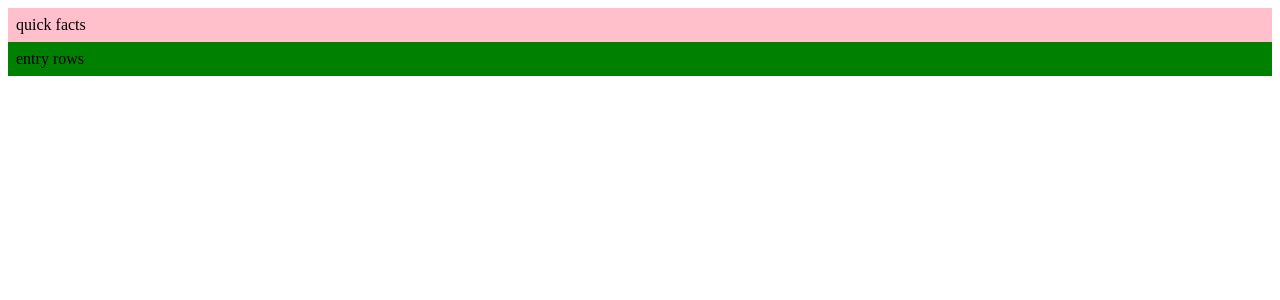
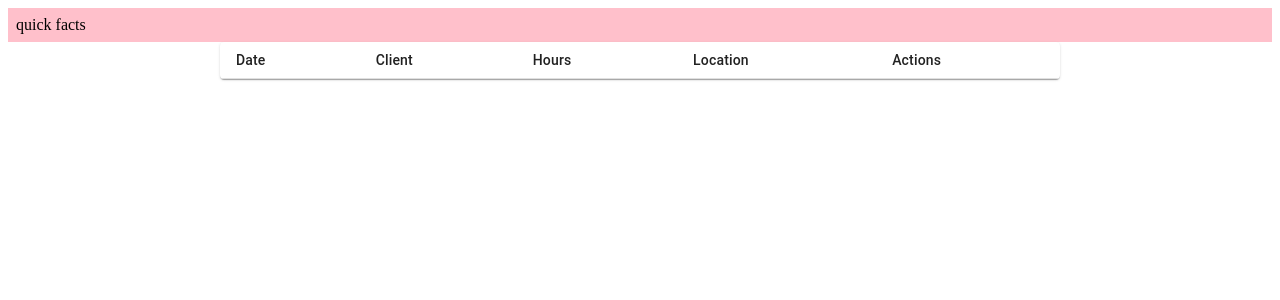
Before and after one commit to kimjongjhun/alba-tracker-client, a React (Vite) app: page / in a window 1280 px wide. Shown: the top 300 px of the page. Built offline with nearby package versions, Linux system fonts and the light colour scheme.

Commit message:
Initial layout.

```diff
--- a/src/components/EntryRows/EntryRows.tsx
+++ b/src/components/EntryRows/EntryRows.tsx
@@ -1,13 +1,43 @@
-const styles = {
-  background: "green",
-  padding: "8px",
+import Grid from "@mui/material/Grid2";
+import Paper from "@mui/material/Paper";
+import Table from "@mui/material/Table";
+import TableBody from "@mui/material/TableBody";
+import TableCell from "@mui/material/TableCell";
+import TableContainer from "@mui/material/TableContainer";
+import TableFooter from "@mui/material/TableFooter";
+import TableHead from "@mui/material/TableHead";
+import TablePagination from "@mui/material/TablePagination";
+import TableRow from "@mui/material/TableRow";
+
+const tableHeaders = ["Date", "Client", "Hours", "Location", "Actions"];
+
+const RenderTableHeaders = () => {
+  return tableHeaders.map((header) => {
+    return <TableCell>{header}</TableCell>;
+  });
 };
 
 const EntryRows = () => {
   return (
-    <div style={styles}>
-      <div>entry rows</div>
-    </div>
+    <Grid container spacing={1}>
+      <Grid size={{ xs: 12, md: 8 }} offset={{ xs: 0, md: 2 }}>
+        <TableContainer component={Paper}>
+          <Table size={"small"}>
+            <TableHead>
+              <TableRow>
+                <RenderTableHeaders />
+              </TableRow>
+            </TableHead>
+            <TableBody>
+              <TableRow></TableRow>
+            </TableBody>
+            <TableFooter>
+              <TableRow></TableRow>
+            </TableFooter>
+          </Table>
+        </TableContainer>
+      </Grid>
+    </Grid>
   );
 };
 
```
